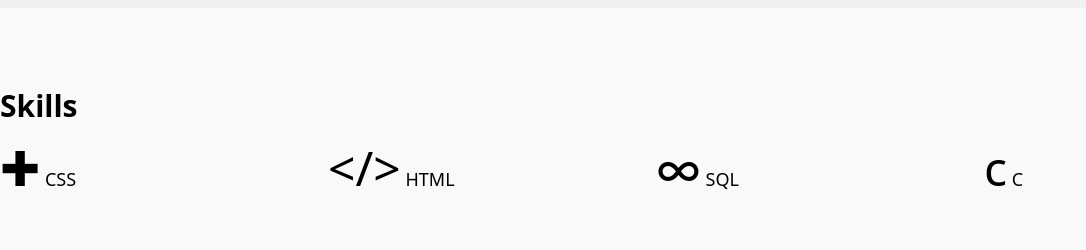
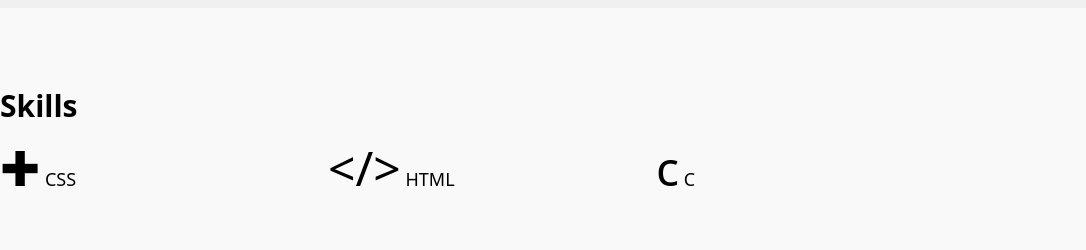
Before and after one commit to Ambatisainithin/resume, a plain HTML site: page index.html in a window 1280 px wide. Shown: the part 1000-1250 px from the top of the page, without its empty margins (0-1086 px from the left). Drawn offline with nearby package versions, Linux system fonts and the light colour scheme.

Commit message:
Update index.html

```diff
--- a/index.html
+++ b/index.html
@@ -121,7 +121,6 @@
             <ul class="grid grid-cols-2 md:grid-cols-4 gap-8">
                 <li class="text-lg animate-bounce"><span class="text-5xl">&#10010;</span> CSS</li>
                 <li class="text-lg animate-bounce"><span class="text-5xl">&#60;/&#62;</span> HTML</li>
-                <li class="text-lg animate-bounce"><span class="text-5xl">&#8734;</span> SQL</li>
                 <li class="text-lg animate-bounce"><span class="text-5xl">&#99;</span> C</li>
             </ul>
         </div>
```
